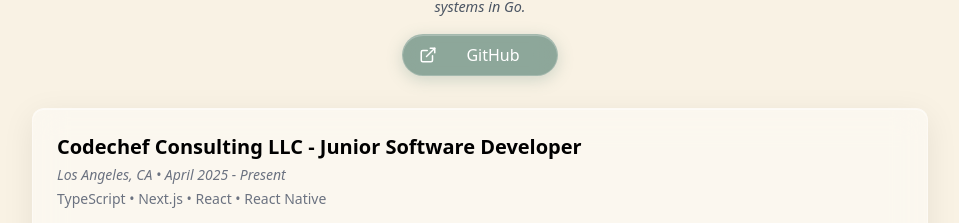
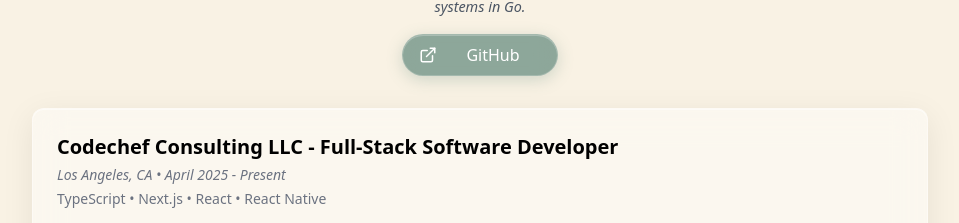
Before and after one commit to clairte/portfolio, a React (Vite) app in the folder portfolio-vite/: page / in a window 1280 px wide. Shown: the part 4997-5220 px from the top of the page, without its empty margins (160-1119 px from the left). Built offline with nearby package versions, Linux system fonts and the light colour scheme.

Commit message:
nit: title change

```diff
--- a/portfolio-vite/src/sections/SWE.tsx
+++ b/portfolio-vite/src/sections/SWE.tsx
@@ -70,7 +70,7 @@
         <div className="flex justify-center">
           <FadeInWhenVisible>
             <ProjectCard
-              title="Codechef Consulting LLC - Junior Software Developer"
+              title="Codechef Consulting LLC - Full-Stack Software Developer"
               locationTime="Los Angeles, CA • April 2025 - Present"
               skills="TypeScript • Next.js • React • React Native"
               media={<AppCarousel apps={codechefApps} />}
```
